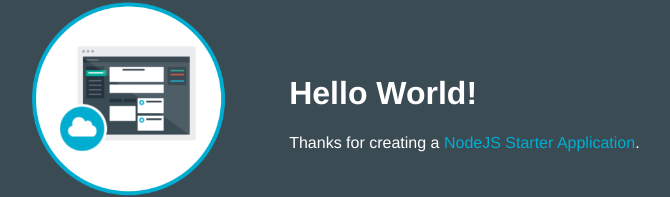
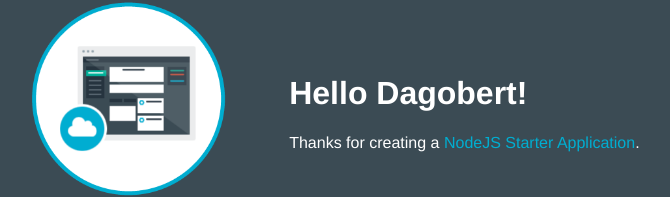
Before and after one commit to JohannesStefko/Dagobert-1486477880089, a website: page public/index.html in a window 1280 px wide. Shown: the part 157-354 px from the top of the page, without its empty margins (253-923 px from the left). Drawn offline with Linux system fonts and the light colour scheme.

Commit message:
dagobert Realease 1

```diff
--- a/package.json
+++ b/package.json
@@ -1,6 +1,6 @@
 {
 	"name": "NodejsStarterApp",
-	"version": "0.0.1",
+	"version": "0.0.2",
 	"private": true,
 	"scripts": {
 		"start": "node app.js"
--- a/public/index.html
+++ b/public/index.html
@@ -16,7 +16,7 @@
           <img class = "newappIcon" src="images/newapp-icon.png">
         </td>
         <td>
-          <h1 id="message">Hello World!</h1>
+          <h1 id="message">Hello Dagobert!</h1>
           <p class='description'></p> Thanks for creating a <span class = "blue">NodeJS Starter Application</span>.
         </td>
       </tr>
```
